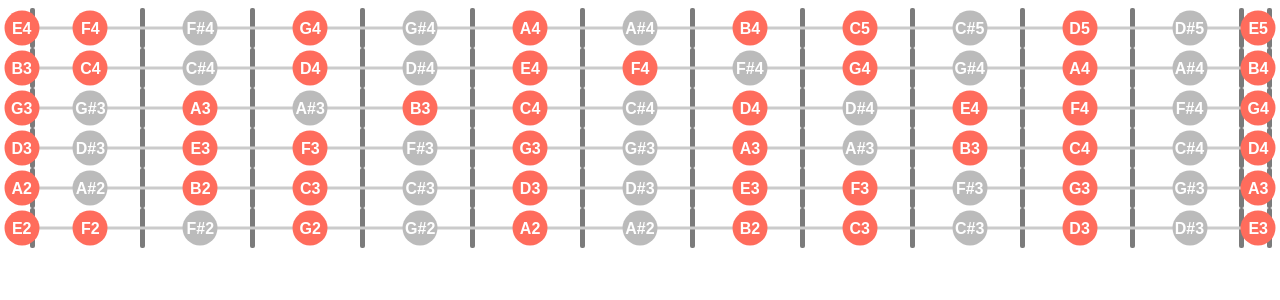
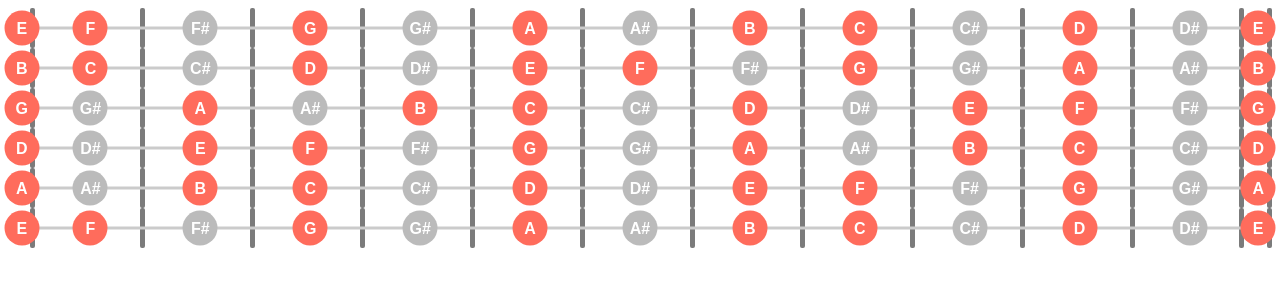
Before and after one commit to max-vma/gamma-helper, a Vue app: page / in a window 1280 px wide. Shown: the top 300 px of the page. Built offline with nearby package versions, Linux system fonts and the light colour scheme.

Commit message:
Наделал классов Зарефакторил компоненты под <script setup>

```diff
--- a/src/components/neck.vue
+++ b/src/components/neck.vue
@@ -1,30 +1,17 @@
 <template>
   <div class="neck">
-    <neck-string  :tuning-note="note" v-for="(note, index) in tuning" :key="index"/>
+    <neck-string  :tuning-note="(note as TuningNote)" v-for="(note, index) in tuning" :key="index"/>
   </div>
 </template>
 
-<script lang="ts">
-import { MusicalScale } from "@/libs/MusicalScale";
-import Notes from "@/consts/notes";
-import { ScaleNames } from "@/consts/scales";
+<script setup lang="ts">
 import { GUITAR_STANDART_E } from "@/consts/tunings";
-import { defineComponent, ref } from "vue";
+import { ref } from "vue";
 import NeckString from './string.vue';
+import TuningNote from "@/libs/TuningNote";
 
-export default defineComponent({
-    name: 'Neck',
-    components: {
-      NeckString
-    },
-    setup() {
-        const tuning = ref(GUITAR_STANDART_E);
-        const scale = ref(new MusicalScale(Notes.A, ScaleNames.NaturalMinor))
+const tuning = ref(GUITAR_STANDART_E);
 
-
-        return { tuning, scale }
-    },
-})
 </script>
 
 <style lang="less">
--- a/src/components/string.vue
+++ b/src/components/string.vue
@@ -6,19 +6,44 @@
   </div>
 </template>
 
-<script lang="ts">
-import { computed, defineComponent, PropType } from 'vue';
-
+<script setup lang="ts">
+import { computed, defineProps } from 'vue';
 import NeckFret from './fret.vue';
 import Note from '@/libs/Note';
 import { useStore } from 'vuex';
 import { IState } from '@/store';
+import TuningNote from '@/libs/TuningNote';
+
+const props = defineProps<{
+    tuningNote: TuningNote
+}>();
+
+const { scale, fretsCount } = useStore<IState>().state;
+
+const fretsNotes = computed(():Note[] => {
+    const notes: Note[] = [];
+    for (let index = 0; index < fretsCount + 1; index++) {
+        if(notes.length === 0) notes.push(props.tuningNote);
+        else {
+            notes.push(notes[index - 1].getNextSemitoneNote());
+        }
+    }
+    return notes
+})
+
+
+const isActiveNote = (note: Note): boolean => scale.has(note);
+
+</script>
+
+<!-- <script lang="ts">
+
 
 export default defineComponent({
     name: 'NeckString',
     props: {
         tuningNote: {
-            type: Object as PropType<Note>,
+            type: TuningNote,
             required: true,
         },
     },
@@ -26,27 +51,10 @@ export default defineComponent({
       NeckFret
     },
     setup(props){
-        const store = useStore<IState>();
-        const { activeScale, fretsCount } = store.state;
-        const fretsNotes = computed(():Note[] => {
-            const notes: Note[] = [];
-            for (let index = 0; index < fretsCount + 1; index++) {
-                if(notes.length === 0) notes.push(props.tuningNote);
-                else {
-                    notes.push(notes[index - 1].getNextSemitoneNote());
-                }
-            }
-            return notes
-        })
 
-
-        const isActiveNote = (note: Note): boolean => activeScale.has(note);
-
-
-        return { fretsNotes, isActiveNote }
     },
 })
-</script>
+</script> -->
 
 <style lang="less">
 .neck__string {
--- a/src/consts/tunings.ts
+++ b/src/consts/tunings.ts
@@ -1,15 +1,16 @@
 import Note from "@/libs/Note";
 import Notes, { Octaves } from "./notes";
+import TuningNote from "@/libs/TuningNote";
 
 type Tuning = Note[];
 
 const GUITAR_STANDART_E = [
-    new Note(Notes.E, Octaves.Four),
-    new Note(Notes.B, Octaves.Three),
-    new Note(Notes.G, Octaves.Three),
-    new Note(Notes.D, Octaves.Three),
-    new Note(Notes.A, Octaves.Two),
-    new Note(Notes.E, Octaves.Two),
+    new TuningNote(Notes.E, Octaves.Four),
+    new TuningNote(Notes.B, Octaves.Three),
+    new TuningNote(Notes.G, Octaves.Three),
+    new TuningNote(Notes.D, Octaves.Three),
+    new TuningNote(Notes.A, Octaves.Two),
+    new TuningNote(Notes.E, Octaves.Two),
 ];
 
 
--- a/src/libs/MusicalScale.ts
+++ b/src/libs/MusicalScale.ts
@@ -2,6 +2,7 @@ import Note from "@/libs/Note";
 import NotesCollection from "@/libs/NotesCollection";
 import Notes from "../consts/notes";
 import { ScaleNames, Scales } from "../consts/scales";
+import ScaleNote from "./ScaleNote";
 
 export class MusicalScale extends NotesCollection{
     public _tonic: Note = new Note(Notes.C);
@@ -19,13 +20,13 @@ export class MusicalScale extends NotesCollection{
         const steps = Scales[this.scale]
         this.collection.push(this.tonic)
         const currentNote = new Note(this.tonic.note);
-        steps.forEach((s: number) => {
+
+        console.log(steps)
+        steps.forEach((s: number, index) => {
             const uppedNote = currentNote.upOnSemitones(s);
-            this.collection.push(new Note(uppedNote.note))
+            this.collection.push(new ScaleNote(uppedNote.note, index + 1, uppedNote.octave))
         })
     }
-
-
 
 
     public set scale (scale: ScaleNames){
@@ -44,7 +45,4 @@ export class MusicalScale extends NotesCollection{
         return this._tonic;
     }
 
-
-
-
 }
--- a/src/libs/Note.ts
+++ b/src/libs/Note.ts
@@ -2,11 +2,11 @@ import Notes, {  NOTES_LAST_INDEX, Octaves } from "@/consts/notes";
 
 
 export default class Note {
-    public _note: Notes = Notes.C;
-    public _octave: Octaves | null = null;
+    private _note: Notes = Notes.C;
+    private _octave?: Octaves;
     public noteName = '';
 
-    constructor(note: Notes, octave: Octaves | null = null){
+    constructor(note: Notes, octave?: Octaves){
         this.note = note;
         this.octave = octave;
     }
@@ -20,14 +20,15 @@ export default class Note {
         return this._note;
     }
 
-    public set octave (octave: Octaves | null){
+    public set octave (octave: Octaves | undefined){
         this._octave = octave;
         this.noteName = this.getNoteName();
     }
 
-    public get octave(): Octaves | null{
+    public get octave(): Octaves | undefined{
         return this._octave;
     }
+
 
     public upOnSemitones(semiTones: number): Note{
         let currentNoteIndex: number = (this.note as number + semiTones);
@@ -37,11 +38,10 @@ export default class Note {
         // eslint-disable-next-line @typescript-eslint/ban-ts-comment
         //@ts-ignore
         this.note = Notes[a];
-        console.log(a);
         return this;
     }
 
-    public getNoteName (noteNumber: number = this.note, octave: number | null = this.octave): string {
+    public getNoteName (noteNumber: number = this.note, octave?: Octaves): string {
 
         const noteNames = Object.keys(Notes).filter(key => isNaN(Number(key))) as Array<keyof typeof Notes>;
         const noteName = noteNames.find(name => Notes[name] === noteNumber);
--- a/src/libs/NotesCollection.ts
+++ b/src/libs/NotesCollection.ts
@@ -1,10 +1,8 @@
+import Notes from "@/consts/notes";
 import Note from "./Note";
 
 export default class NotesCollection {
     collection: Note[] = [];
-
-    // constructor(){
-    // }
 
     public get notes (): Note[] {
         return this.collection;
@@ -13,9 +11,11 @@ export default class NotesCollection {
     public set notes (notes: Note[]) {
         this.collection = [...notes];
     }
-    public has(note: Note): boolean{
+    public has(note: Note | Notes): boolean{
+        const noteName = (note instanceof Note) ? note.note : note;
+
         return this.collection.some(n => {
-            return n.note === note.note
+            return n.note === noteName
         })
     }
     public push(note: Note): void{
--- /dev/null
+++ b/src/libs/ScaleNote.ts
@@ -0,0 +1,19 @@
+import Notes, { Octaves } from "@/consts/notes";
+import Note from "./Note";
+
+export default class ScaleNote extends Note {
+    private _step: any;
+
+    constructor(note: Notes, step: number, octave?: Octaves){
+        super(note, octave);
+        this.step = step;
+    }
+
+    public set step (step: number){
+        this._step = step;
+    }
+
+    public get step(): number{
+        return this._step;
+    }
+}
--- a/src/libs/Tuning.ts
+++ b/src/libs/Tuning.ts
@@ -1,6 +1,6 @@
-import Note from "@/libs/Note";
+import TuneNote from "./TuningNote";
 
 export default class Tuning {
-    public notes: Note[] = [];
+    public notes: TuneNote[] = [];
 
 }
--- /dev/null
+++ b/src/libs/TuningNote.ts
@@ -0,0 +1,8 @@
+import Notes, { Octaves } from "@/consts/notes";
+import Note from "./Note";
+
+export default class TuningNote extends Note {
+    constructor(note: Notes, octave: Octaves){
+        super(note, octave);
+    }
+}
--- a/src/store/index.ts
+++ b/src/store/index.ts
@@ -6,7 +6,7 @@ import mutations from "./mutations";
 import state from "./state";
 
 export interface IState {
-  activeScale: MusicalScale,
+  scale: MusicalScale,
   fretsCount: number,
   tuning: Tuning
 }
--- a/src/store/state.ts
+++ b/src/store/state.ts
@@ -4,7 +4,7 @@ import { ScaleNames } from "@/consts/scales";
 import { GUITAR_STANDART_E } from "@/consts/tunings";
 
 export default {
-    activeScale: new MusicalScale(Notes.A, ScaleNames.NaturalMinor),
+    scale: new MusicalScale(Notes.A, ScaleNames.NaturalMinor),
     fretsCount: 12,
     tuning: GUITAR_STANDART_E
 }
```
Also changed, not shown: src/libs/NotesList.ts (deleted).
